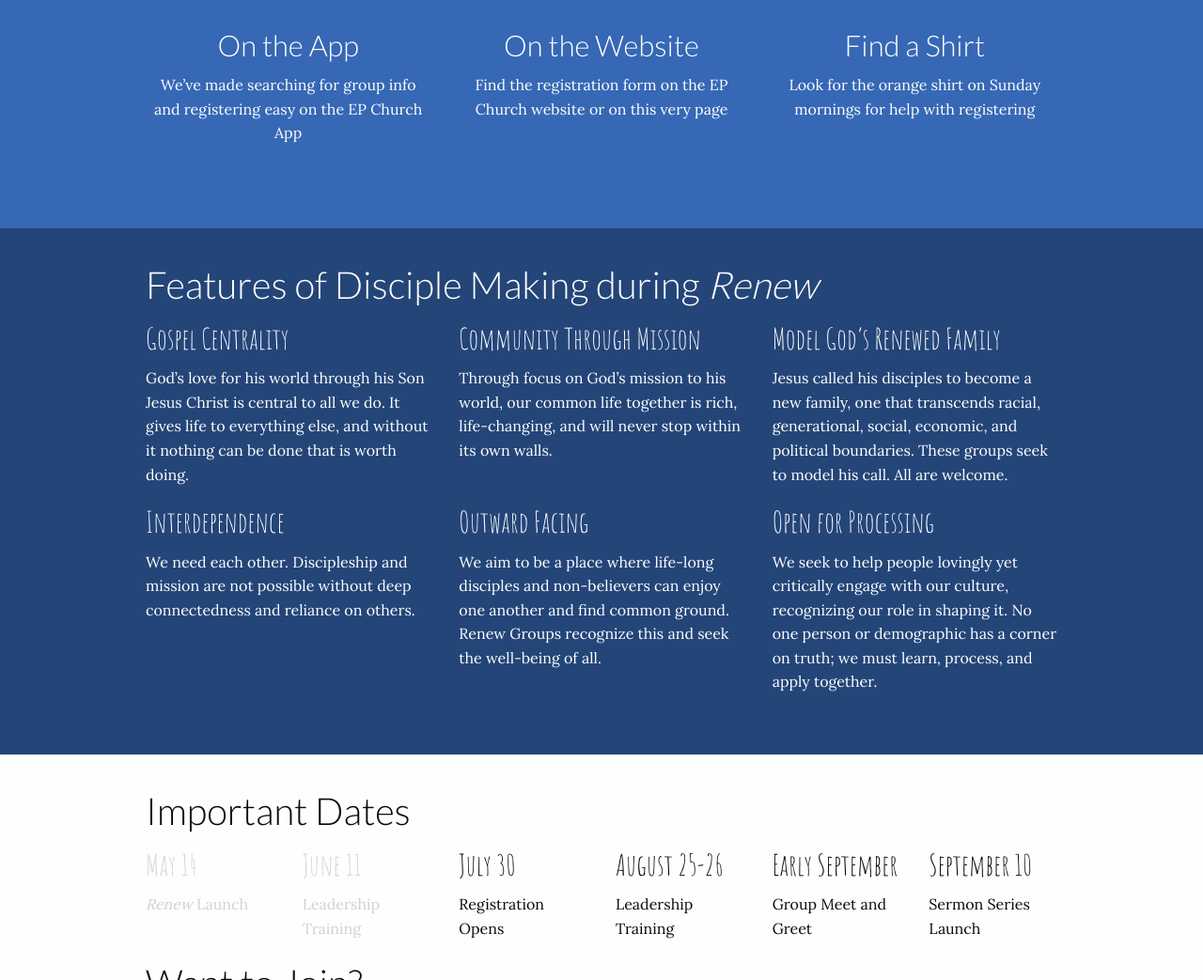
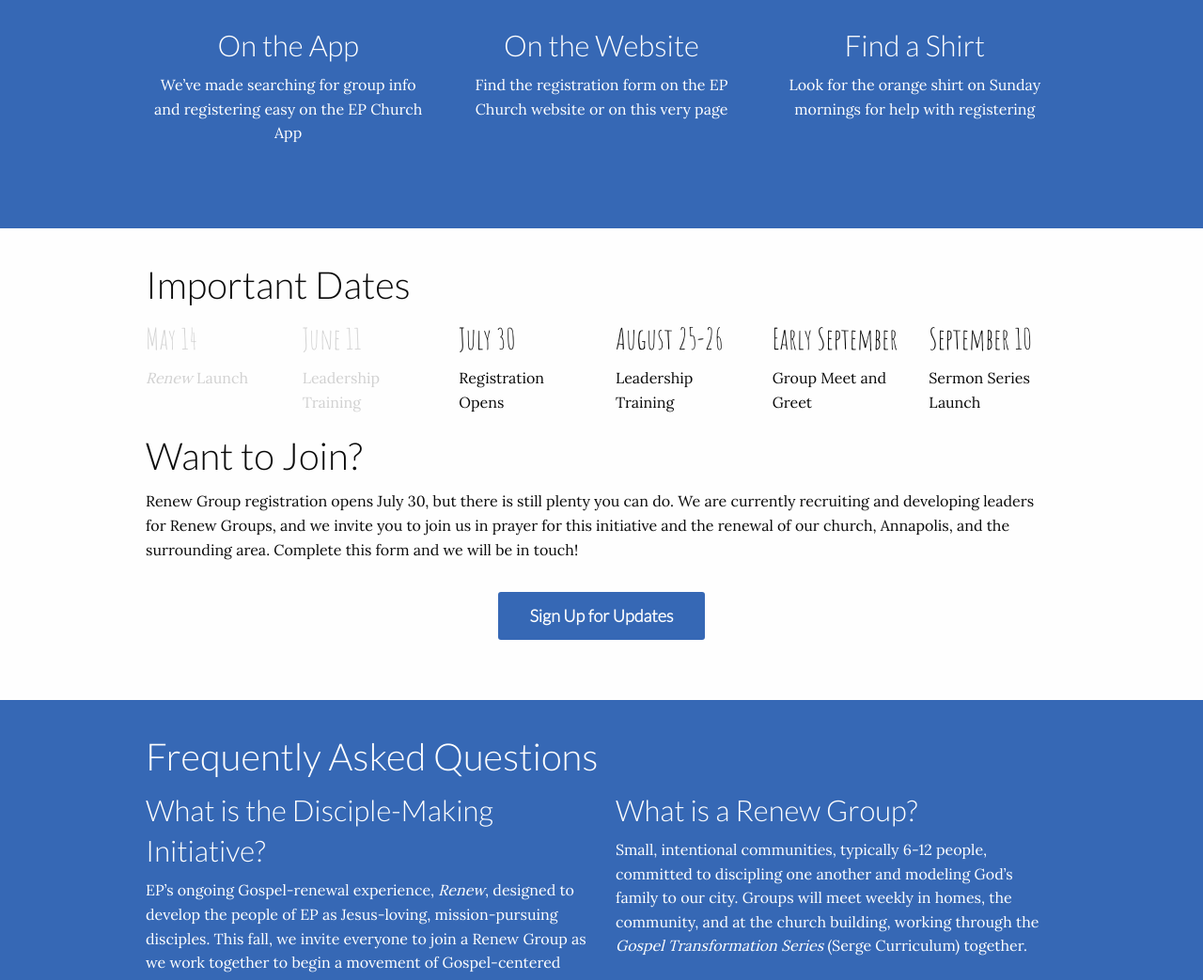
Before and after one commit to bradylee157/renew1718, a plain HTML site: page index.html in a window 1280 px wide. Shown: the part 1154-2197 px from the top of the page at 94% size. Drawn offline with Linux system fonts and the light colour scheme.

Commit message:
commented out #values

```diff
--- a/index.html
+++ b/index.html
@@ -201,7 +201,7 @@
       </div>
     </section> -->
 
-    <section id="values" data-magellan-target="values">
+    <!-- <section id="values" data-magellan-target="values">
       <div class="row columns">
         <h2>Features of Disciple Making during <em>Renew</em></h2>
         <div class="row">
@@ -231,7 +231,7 @@
           </div>
         </div>
       </div>
-    </section>
+    </section> -->
 
     <section id="calendar" data-magellan-target="calendar">
       <div class="row columns">
```
